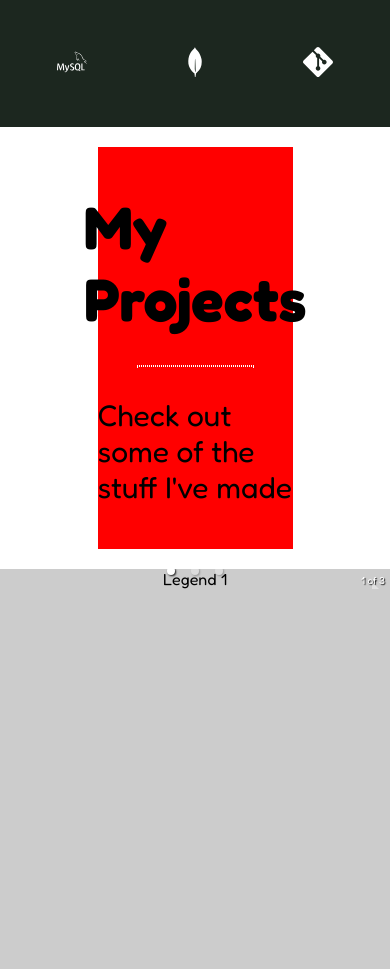
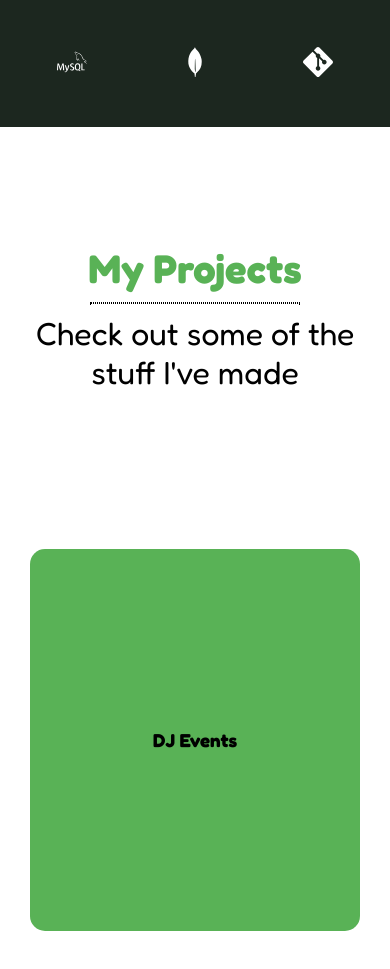
Before and after one commit to Alek-Jakim/alek-portfolio, a React (Create React App) app: page / in a window 390 px wide. Shown: the part 1540-2509 px from the top of the page. Built offline with nearby package versions, Linux system fonts and the light colour scheme.

Commit message:
projects media queries

```diff
--- a/package.json
+++ b/package.json
@@ -13,8 +13,8 @@
     "react": "^17.0.2",
     "react-dom": "^17.0.2",
     "react-icons": "^4.3.1",
-    "react-responsive-carousel": "^3.2.23",
     "react-scripts": "5.0.0",
+    "swiper": "^8.0.7",
     "typescript": "^4.4.2",
     "web-vitals": "^2.1.0"
   },
--- a/src/components/Projects/Projects.module.css
+++ b/src/components/Projects/Projects.module.css
@@ -6,7 +6,6 @@
 }
 
 .p-wrapper {
-    background-color: red;
     display: flex;
     flex-direction: column;
     justify-content: center;
@@ -17,22 +16,82 @@
 }
 
 .p-title {
-    font-size: 60px;
+    font-size: 80px;
+    color: var(--light-green);
 }
 
 .p-divide {
-    border: 1px dotted #fff;
+    border: 1px dotted rgb(0, 0, 0);
     width: 60%;
     margin: 30px auto;
 }
 
 .p-text {
-    font-size: 30px;
+    font-size: 40px;
 }
 
 
-.p-project-wrap {
-    background-color: rgb(204, 204, 204);
-    width: 100%;
-flex: 1;
+.p-project-slide {
+    display: flex;
+    justify-content: center;
+    align-items: center;
+    background-color: var(--light-green);
+    cursor: grab;
+    border-radius: 15px;
 }
+
+.p-project-slide:active {
+    cursor: grabbing;
+}
+
+.p-swiper-wrap {
+    flex: 1;
+    width: 50%;
+    margin: 10px auto;
+    padding: 30px;
+}
+
+.p-swiper {
+    display: flex;
+    flex-direction: column;
+    justify-content: center;
+    align-items: center;
+    height: 100%;
+}
+
+
+
+
+
+
+
+
+@media screen and (max-width: 480px) {
+    .p-swiper-wrap {
+        width: 100%;
+    }
+
+    .p {
+        justify-content: center;
+    }
+
+    .p-wrapper {
+        width: 90%;
+        margin: 0 auto;
+    }
+
+    .p-title  {
+        font-size: 40px;
+        width: 100%;
+        text-align: center;
+    }
+
+    .p-text {
+        font-size: 32px;
+        text-align: center;
+    }
+
+    .p-divide {
+        margin: 10px auto;
+    }
+}
--- a/src/components/Projects/Projects.tsx
+++ b/src/components/Projects/Projects.tsx
@@ -1,7 +1,12 @@
-import React from 'react'
+import React from "react"
 import styles from "./Projects.module.css"
-import "react-responsive-carousel/lib/styles/carousel.min.css"; // requires a loader
-import { Carousel } from 'react-responsive-carousel';
+import data from "../../data/projects.json"
+import { Swiper, SwiperSlide } from "swiper/react";
+import { Navigation, Pagination, Autoplay } from "swiper";
+import "swiper/css";
+import "swiper/css/scrollbar";
+import "swiper/css/autoplay"
+
 
 const Projects = () => {
     return (
@@ -12,18 +17,26 @@ const Projects = () => {
                 <p className={styles["p-text"]}>Check out some of the stuff I've made</p>
             </div>
 
-            <div className={styles["p-project-wrap"]}>
-                <Carousel>
-                    <div>
-                        <p>Legend 1</p>
-                    </div>
-                    <div>
-                        <p>Legend 2</p>
-                    </div>
-                    <div>
-                        <p>Legend 3</p>
-                    </div>
-                </Carousel>
+            <div className={styles["p-swiper-wrap"]}>
+                <Swiper
+                    modules={[Autoplay, Pagination, Navigation]}
+                    spaceBetween={50}
+                    slidesPerView={1}
+                    // navigation={{ currentClass: styles.pagination }}
+                    autoplay={{ delay: 2000, pauseOnMouseEnter: false, disableOnInteraction: false }}
+                    speed={2000}
+                    className={styles["p-swiper"]}
+                >
+                    {
+                        data && data.map((project, idx) => (
+                            <SwiperSlide key={idx} className={styles["p-project-slide"]}>
+                                <div className={styles["p-project-card"]}>
+                                    <h3>{project.title}</h3>
+                                </div>
+                            </SwiperSlide>
+                        ))
+                    }
+                </Swiper>
             </div>
 
         </div>
--- /dev/null
+++ b/src/data/projects.json
@@ -0,0 +1,44 @@
+[
+    {
+        "id": 1,
+        "title": "Martial Planet",
+        "stack": "Next.js, Markdown, Tailwind",
+        "desc": "Static Blog Website with articles related to martial arts.",
+        "projectLink": "https://markdown-blog-next-alek-jakim.vercel.app/"
+    },
+    {
+        "id": 2,
+        "title": "DJ Events",
+        "stack": "Vue.js",
+        "desc": "A memory game made with Vue, some sound effects and Game of Thrones images",
+        "projectLink": "https://djevents-aleksandar.vercel.app"
+    },
+    {
+        "id": 3,
+        "title": "The Pizza Project",
+        "stack": "mern",
+        "desc": "project description...",
+        "projectLink": ""
+    },
+    {
+        "id": 4,
+        "title": "Memory Game",
+        "stack": "Vue.js",
+        "desc": "A memory game made with Vue, some sound effects and Game of Thrones images.",
+        "projectLink": ""
+    },
+    {
+        "id": 5,
+        "title": "Benuta Landing Page",
+        "stack": "JavaScript, HTML, CSS",
+        "desc": "A simple landing page I made for Benuta, a company that sells rugs and home accessories",
+        "projectLink": "https://landing-page-benuta.netlify.app/"
+    },
+    {
+        "id": 6,
+        "title": "Portfolio Website",
+        "stack": "HTML, CSS, SASS, JavaScript",
+        "desc": "A portfolio website to showcase a developer's skillset.",
+        "projectLink": "https://aleksandar-jakimovski.netlify.app"
+    }
+]
```
Also changed, not shown: 2 other files (tests, documents, lock files or other folders).
